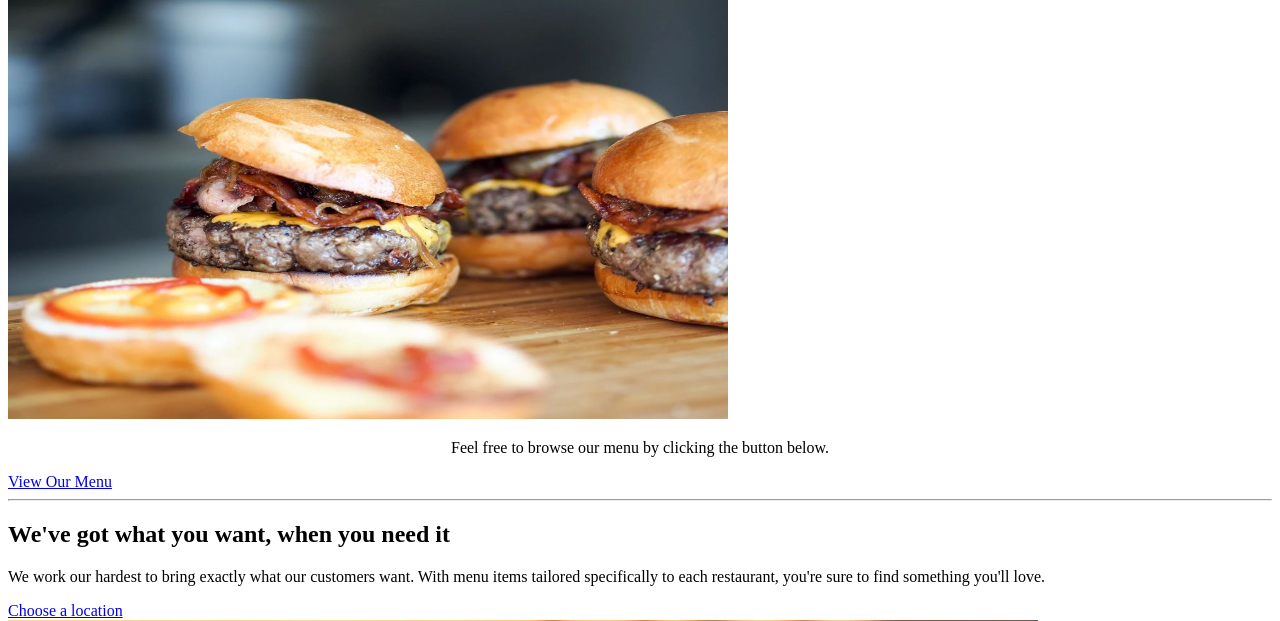
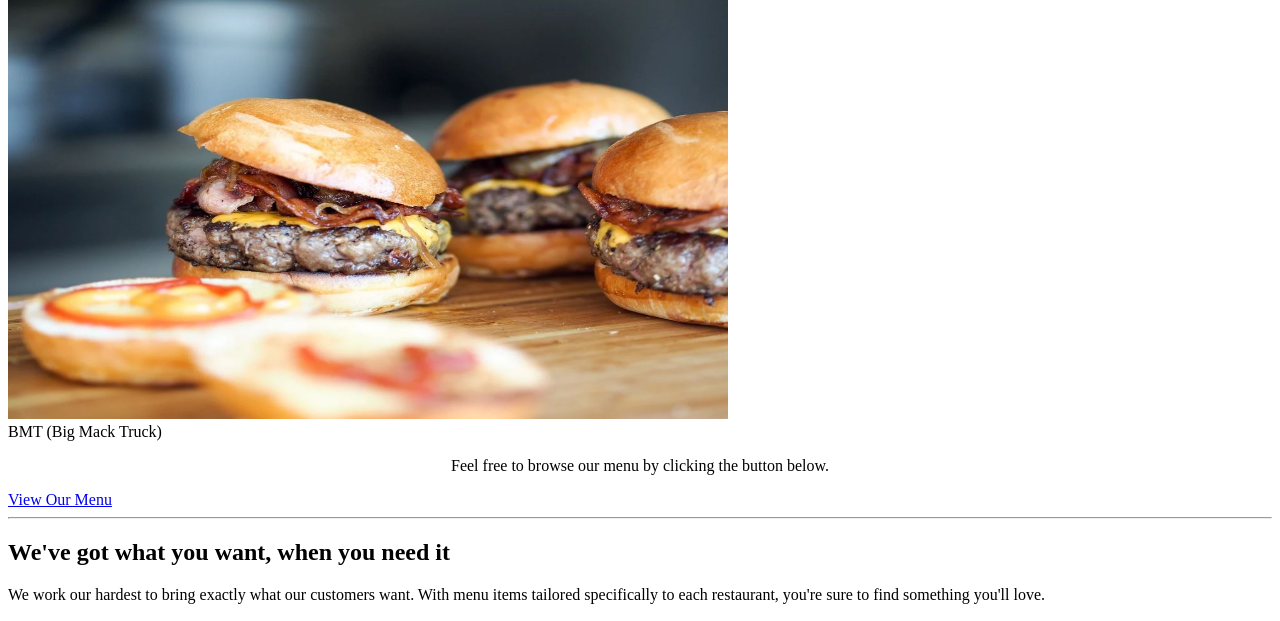
Before and after one commit to cjordanOU/Lily-Garage-Website, a PHP site: page / in a window 1280 px wide. Shown: the part 358-979 px from the top of the page. Run offline with PHP 8.4, Linux system fonts and the light colour scheme.

Commit message:
Adding names of menu items in slideshow

```diff
--- a/Scripts/slideshow.js
+++ b/Scripts/slideshow.js
@@ -17,23 +17,28 @@ var prefix = "Images/rotateimages/";
 //more then 6 or less then 6 pictures in the slideshow, whereever you see 6
 //change that to the preffered number.
 var imageArray = new Array(6);
-for (i=0; i<imageArray.length; i++)
+for (i=0; i<imageArray.length; i++){
     imageArray[i] = prefix + (i+1) + ".jpg";
+}
+var imageTextArray = ["ABS (Angus Beef Steak)", "Carbureted Coffee", "Caramel Drizzle Doughnut", "E85 Special", "Monster Truck Burger", "BMT (Big Mack Truck)"];
+
 
 //This is the code for when the images roate. Oooo look, there's a 6.
 var imageCounter = 0;
 function rotate()
 {
     var imageObject = document.getElementById('slideshowImage');
+    var ImageText = document.getElementById('slideShowText');
     var imageContainer = imageObject.parentNode;
     //removes and adds animation class so it fires everytime the image changes
     imageContainer.classList.remove('fade');
     setTimeout(function(){
         imageContainer.classList.add('fade');
         imageObject.src = imageArray[imageCounter];
+        ImageText.textContent=imageTextArray[imageCounter];
+        ++imageCounter;
+        if (imageCounter == 6) imageCounter = 0;
     }, 50);
-    ++imageCounter;
-    if (imageCounter == 6) imageCounter = 0;
 }
 
 //Called as soon as home page has loaded, to start image rotation.
@@ -44,6 +49,7 @@ function startRotation()
 	//If you decided to add or remove the 6 I mentioned earlier
 	//change the 5 to the number below of what you used.
     document.getElementById('slideshowImage').src=imageArray[5];
+    document.getElementById('slideShowText').textContent=imageTextArray[5];
 	//This is the speed of the slideshow, feel free to adjust it as you want
     setInterval('rotate()', 3000);
 }
--- a/index.php
+++ b/index.php
@@ -52,8 +52,10 @@
                 <br><br>
             </div>
                 <div id="homeSlideshowContainer">
+
                     <div class="fade">
                         <img id="slideshowImage" src=" " alt="A slideshow of our delicious foods and drinks" width="720" height="420">
+                        <div id = "slideShowText"></div>
                     </div>
                     <center><p>Feel free to browse our menu by clicking the button below.</p></center>
                     <a href="menu.php" title="Browse our menu">View Our Menu</a>
--- a/style.css
+++ b/style.css
@@ -489,6 +489,7 @@ max-width: 150px;
     margin: auto;
     width: 50%;
     margin-bottom: 7vh;
+    position: relative;
 }
 
 #homeSlideshowContainer img {
@@ -753,3 +754,15 @@ max-width: 150px;
     transform: none;
     visibility: visible;
 }
+
+#slideShowText{
+    position: absolute;
+    top: 0;
+    background: black;
+    color: white;
+    opacity: .6;
+    font-size: 20px;
+    padding: 4px;
+    box-shadow: 0 0 6px rgba(0,0,0,.14), 0 6px 10px rgba(0,0,0,.28);
+
+}
```
